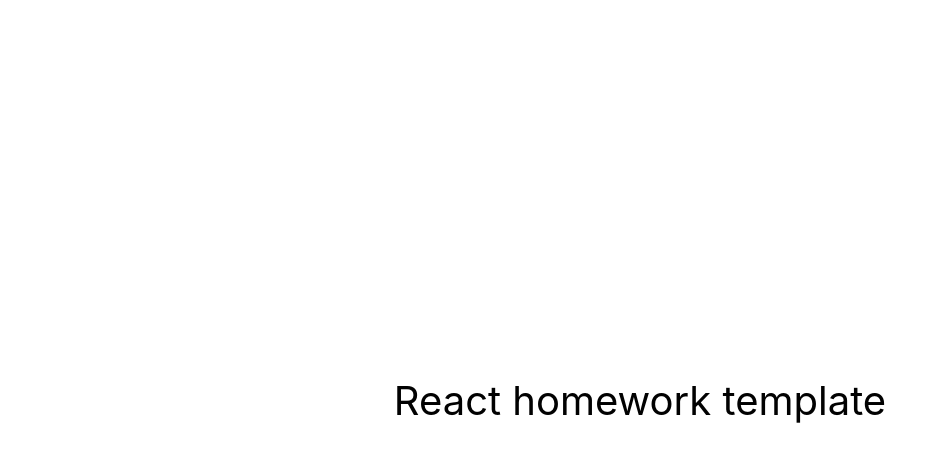
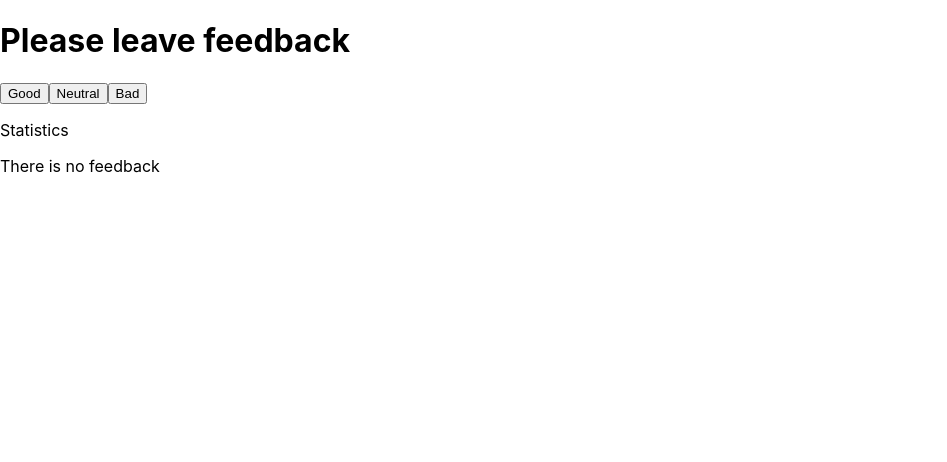
Before and after one commit to OleksiiChernii/goit-react-hw-02-feedback, a React (Create React App) app: page / in a window 1280 px wide. Shown: the top 462 px of the page, without its empty margins (0-947 px from the left). Built offline with nearby package versions, Linux system fonts and the light colour scheme.

Commit message:
worked task

```diff
--- a/package.json
+++ b/package.json
@@ -1,8 +1,8 @@
 {
-  "name": "react-homework-template",
+  "name": "goit-react-hw-02-feedback",
   "version": "0.1.0",
   "private": true,
-  "homepage": "https://goitacademy.github.io/react-homework-template/",
+  "homepage": "https://OleksiiChernii.github.io/goit-react-hw-02-feedback/",
   "dependencies": {
     "@testing-library/jest-dom": "^5.16.3",
     "@testing-library/react": "^12.1.4",
--- a/src/components/App.jsx
+++ b/src/components/App.jsx
@@ -1,16 +1,52 @@
+import { useState } from 'react';
+import Section from './Statistics';
+
 export const App = () => {
+  const [state, setState] = useState({
+    good: 0,
+    neutral: 0,
+    bad: 0,
+  });
+
+  const buttonGood = () => {
+    state.good += 1;
+    setState({ ...state });
+  };
+
+  const buttonBad = () => {
+    state.bad += 1;
+    setState({ ...state });
+  };
+
+  const buttonNeutral = () => {
+    state.neutral += 1;
+    setState({ ...state });
+  };
+
+  const countTotalFeedBack = () => {
+    const { good, bad, neutral } = state;
+    return good + bad + neutral;
+  };
+  const countPositiveFeedbackPercentage = () => {
+    return countTotalFeedBack()
+      ? ((100 * state.good) / countTotalFeedBack()).toFixed(1)
+      : 0;
+  };
+
+  const onLeaveFeedback = {
+    Good: buttonGood,
+    Neutral: buttonNeutral,
+    Bad: buttonBad,
+  };
+
   return (
-    <div
-      style={{
-        height: '100vh',
-        display: 'flex',
-        justifyContent: 'center',
-        alignItems: 'center',
-        fontSize: 40,
-        color: '#010101'
-      }}
-    >
-      React homework template
-    </div>
+    <Section
+      title="Please leave feedback"
+      state={state}
+      options={Object.keys(onLeaveFeedback)}
+      total={countTotalFeedBack}
+      positivePercentage={countPositiveFeedbackPercentage}
+      onLeaveFeedback={onLeaveFeedback}
+    />
   );
 };
--- /dev/null
+++ b/src/components/Statistics.js
@@ -0,0 +1,58 @@
+function Statistics({ state, total, positivePercentage }) {
+  const { good, neutral, bad } = state;
+  return (
+    <>
+      <p>Statistics</p>
+      {good || neutral || bad ? (
+        <ul>
+          <li>Good: {good}</li>
+          <li>Neutral: {neutral}</li>
+          <li>Bad: {bad}</li>
+          <li>Total: {total()}</li>
+          <li>Positive feedback: {positivePercentage()}%</li>
+        </ul>
+      ) : (
+        <NotificationMessage message="There is no feedback" />
+      )}
+    </>
+  );
+}
+
+function NotificationMessage({ message }) {
+  return <p>{message}</p>;
+}
+
+function FeedbackOptions({ options, onLeaveFeedback }) {
+  return (
+    <>
+      {options.map(option => (
+        <button key={option} type="button" onClick={onLeaveFeedback[option]}>
+          {option}
+        </button>
+      ))}
+    </>
+  );
+}
+
+function Section({
+  title,
+  state,
+  options,
+  total,
+  onLeaveFeedback,
+  positivePercentage,
+}) {
+  return (
+    <>
+      <h1>{title}</h1>
+      <FeedbackOptions options={options} onLeaveFeedback={onLeaveFeedback} />
+      <Statistics
+        state={state}
+        total={total}
+        positivePercentage={positivePercentage}
+      />
+    </>
+  );
+}
+
+export default Section;
```
Also changed, not shown: 1 other file (tests, documents, lock files or other folders).
